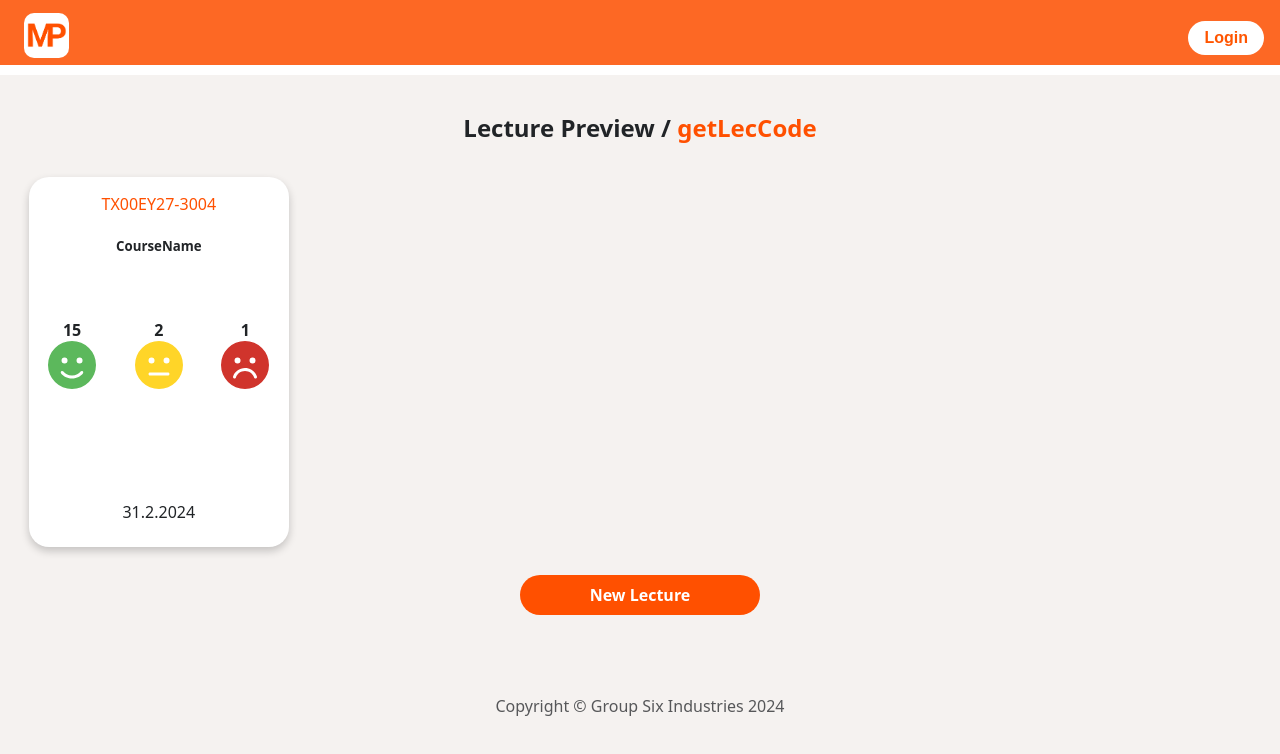
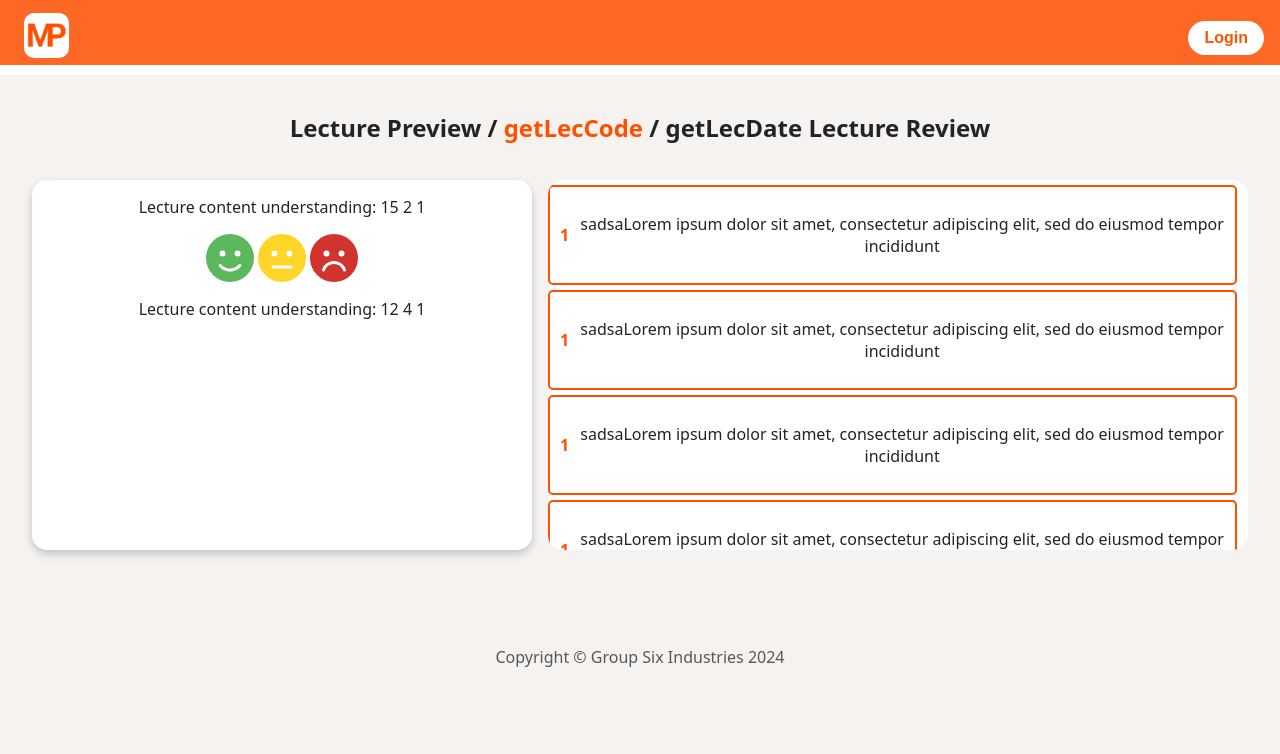
Before and after one commit to Group-6-Software-Development/Project_Poll, a React (Create React App) app in the folder frontend/: page / in a window 1280 px wide. Shown: the top 754 px of the page. Built offline with nearby package versions, Linux system fonts and the light colour scheme.

Commit message:
lecture review page

```diff
--- a/frontend/src/App.js
+++ b/frontend/src/App.js
@@ -5,11 +5,12 @@ import "./styles/app.css";
 import Navbar from "./components/Navbar";
 import UserPage from "./pages/UserPage";
 import LandingPage from "./pages/LandingPage";
-import Footer from './components/Footer'
+import Footer from "./components/Footer";
 import { useState } from "react";
 import { BrowserRouter, Route, Routes } from "react-router-dom";
 import ErrorPage from "./pages/ErrorPage";
 import LecturePreview from "./pages/LecturePreview";
+import LectureReview from "./pages/LectureReview";
 
 const App = () => {
   const [isAuthenticated, setIsAuthenticated] = useState(
@@ -23,7 +24,7 @@ const App = () => {
           isAuthenticated={false}
           setIsAuthenticated={setIsAuthenticated}
         />
-        <LecturePreview />
+        <LectureReview />
         <Routes>
           <Route path="/profile" element={<UserPage />} />
           <Route
@@ -35,7 +36,7 @@ const App = () => {
             element={<Login setIsAuthenticated={setIsAuthenticated} />}
           />
         </Routes>
-        <Footer/>
+        <Footer />
       </BrowserRouter>
     </div>
   );
--- /dev/null
+++ b/frontend/src/components/LectureComment.jsx
@@ -0,0 +1,18 @@
+import "./styles/LectureComment.css"
+
+const LectureComment = () => {
+  //TODO get comment and number from be
+  const commentNumber = 1;
+  const commentText =
+    "sadsaLorem ipsum dolor sit amet, consectetur adipiscing elit, sed do eiusmod tempor incididunt";
+  return (
+    <div className="comment-box">
+      <div className="comment-number"> {commentNumber} </div>
+      <div className="comment-text">
+      <p> {commentText} </p>
+      </div>
+    </div>
+  );
+};
+
+export default LectureComment;
--- /dev/null
+++ b/frontend/src/components/styles/LectureComment.css
@@ -0,0 +1,24 @@
+.comment-box {
+  display: flex;
+  flex-direction: row;
+  align-items: center;
+  justify-content: start;
+  padding: 10px;
+  border: 2px solid var(--main-btn-bg-color);
+  border-radius: 5px;
+  margin-top: 5px;
+  margin-bottom: 5px;
+  width: 95%;
+}
+
+.comment-number {
+  margin-right: 10px;
+  font-weight: bold;
+  color: var(--main-btn-bg-color);
+}
+
+.comment-text {
+  font-weight: 400;
+  flex-grow: 1;
+  color: var(--main-text-color);
+}
--- /dev/null
+++ b/frontend/src/pages/LectureReview.js
@@ -0,0 +1,63 @@
+import { FontAwesomeIcon } from "@fortawesome/react-fontawesome";
+import {
+  faFaceSmile,
+  faFaceMeh,
+  faFaceFrown,
+} from "@fortawesome/free-solid-svg-icons";
+import LectureComment from "../components/LectureComment";
+
+const goodIcon = (
+  <FontAwesomeIcon icon={faFaceSmile} style={{ color: "#5cb85c" }} size="3x" />
+);
+
+const neutralIcon = (
+  <FontAwesomeIcon icon={faFaceMeh} style={{ color: "#ffd528" }} size="3x" />
+);
+
+const weakIcon = (
+  <FontAwesomeIcon icon={faFaceFrown} style={{ color: "#d0342c" }} size="3x" />
+);
+
+// TODO get stats from server
+const contentGood = 15;
+const contentMid = 2;
+const contentWeak = 1;
+
+const materialGood = 12;
+const materialMid = 4;
+const materialWeak = 1;
+
+const LectureReview = () => {
+  const lectureCode = "getLecCode";
+  const lectureDate = "getLecDate";
+  return (
+    <div className="lecture-review">
+      <h2>
+        Lecture Preview / <span className="lecture-code">{lectureCode}</span> /{" "}
+        {lectureDate} Lecture Review
+      </h2>
+      <div className="feedback-container">
+        <div className="rating-container">
+          <div className="lecture-content">
+            <p>{`Lecture content understanding: ${contentGood} ${contentMid} ${contentWeak}  `}</p>
+            <div className="rating-icons">
+              {goodIcon} {neutralIcon} {weakIcon}
+            </div>
+            <p>{`Lecture content understanding: ${materialGood} ${materialMid} ${materialWeak}  `}</p>
+          </div>
+        </div>
+        <div className="comment-container">
+          <LectureComment />
+          <LectureComment />
+          <LectureComment />
+          <LectureComment />
+          <LectureComment />
+          <LectureComment />
+          <LectureComment />
+        </div>
+      </div>
+    </div>
+  );
+};
+
+export default LectureReview;
--- a/frontend/src/styles/app.css
+++ b/frontend/src/styles/app.css
@@ -234,3 +234,57 @@ LecturePreview
   font-weight: bolder;
   color: var(--clean-bg-color);
 }
+
+/*
+======
+lectureReview
+======
+*/
+
+.lecture-review {
+  text-align: center;
+  color: var(--main-text-color);
+  padding: 1em;
+}
+
+.feedback-container {
+  padding: 1em;
+  display: flex;
+  justify-content: space-between;
+}
+
+.rating-container {
+  background-color: var(--clean-bg-color);
+  width: 45%;
+  height: 370px;
+  border-radius: 15px;
+  box-shadow: 0 4px 8px 0 rgba(0, 0, 0, 0.2);
+}
+
+.rating-container p {
+  color: var(--main-text-color);
+}
+
+@media only screen and (max-width: 768px) {
+  .rating-container {
+    width: 95%;
+  }
+
+  .comment-container {
+    width: 95%;
+  }
+
+  .feedback-container {
+    display: flex;
+    flex-direction: column;
+    align-items: center;
+  }
+}
+
+.comment-container {
+  margin-left: 1em;
+  background-color: var(--clean-bg-color);
+  height: 370px;
+  border-radius: 15px;
+  overflow-y: scroll;
+}
```
